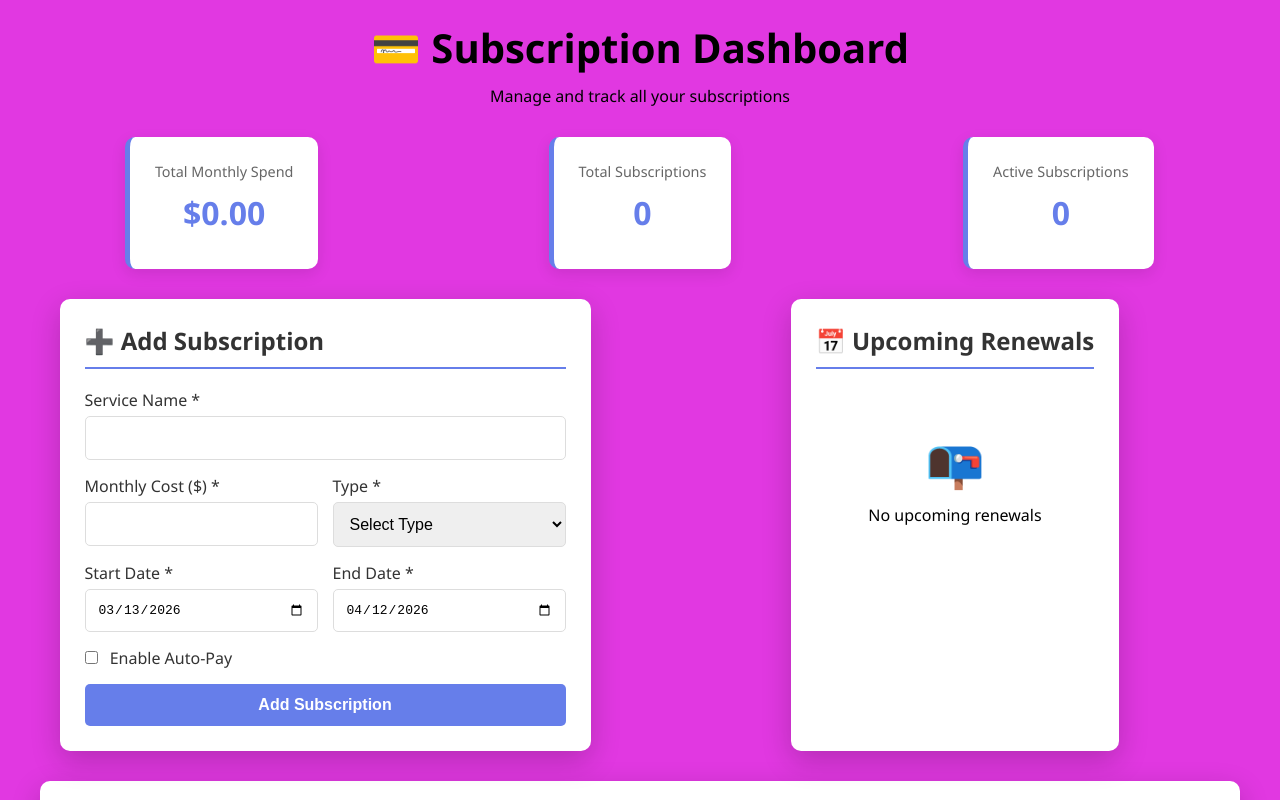
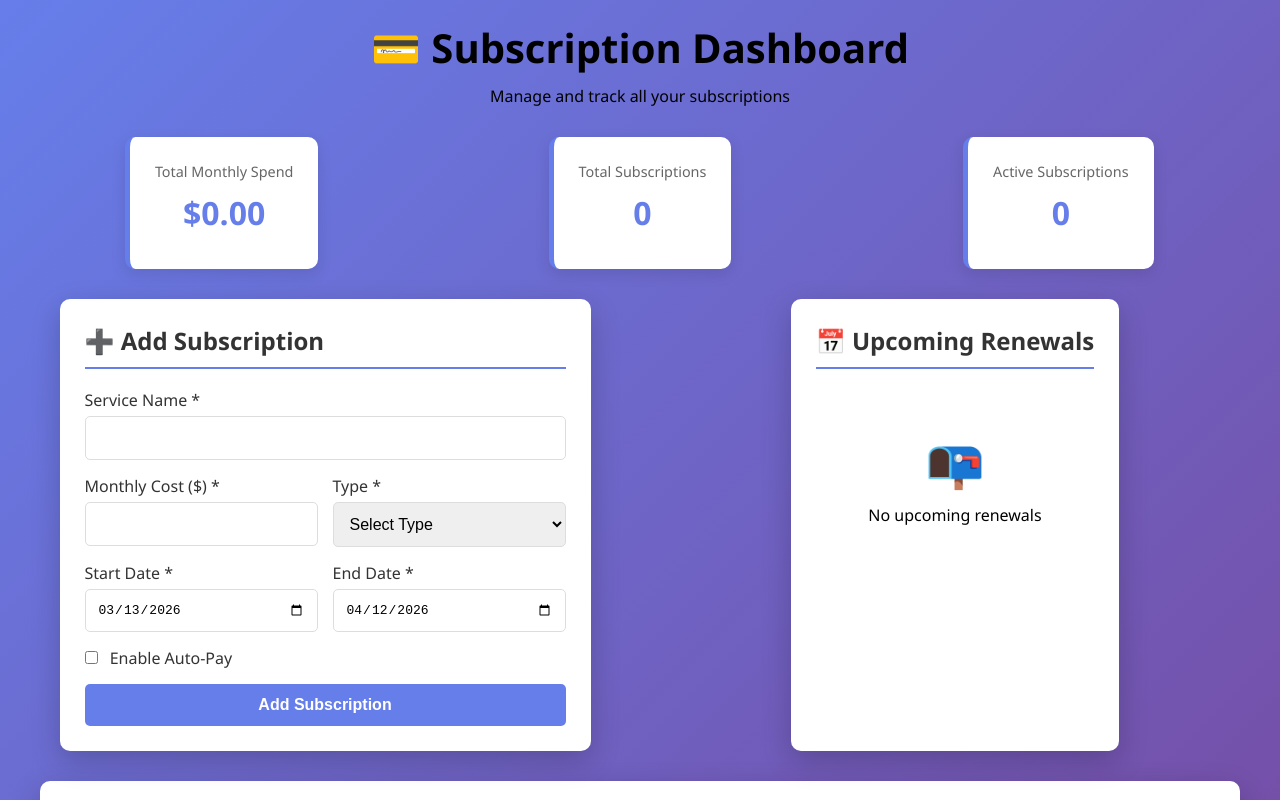
Before and after one commit to Tejashwani0508/Subscription-project_git, a plain HTML site: page index.html in a window 1280 px wide. Shown: the top 800 px of the page. Drawn offline with Linux system fonts and the light colour scheme; no server answers.

Commit message:
background color handled

```diff
--- a/index.html
+++ b/index.html
@@ -13,7 +13,7 @@
 
         body {
             font-family: 'Segoe UI', Tahoma, Geneva, Verdana, sans-serif;
-            background-color: rgb(225, 56, 225);
+            background: linear-gradient(135deg, #667eea 0%, #764ba2 100%);
             color: #f0ebeb;
             /* keep minimum height and padding unchanged */
             min-height: 100vh;
```
